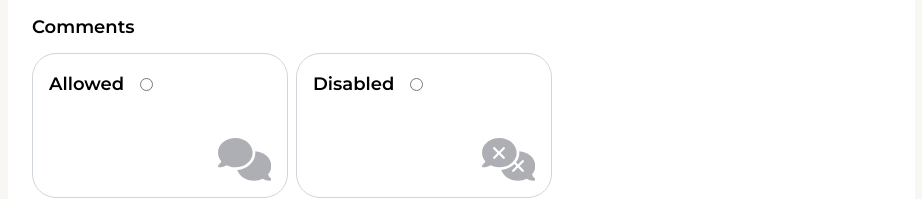
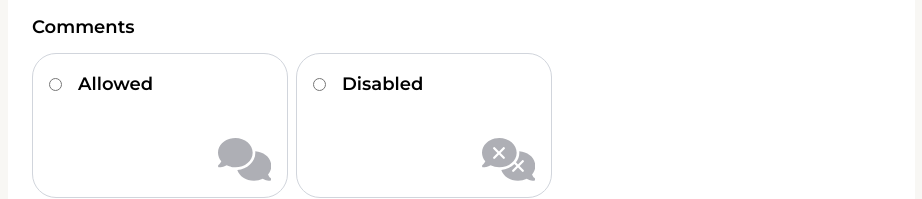
Before and after one commit to farrukh850/echolive, a website built with Vite: page create-new-post/create-new-post.html in a window 1280 px wide. Shown: the part 2343-2542 px from the top of the page, without its empty margins (24-946 px from the left). Built offline with nearby package versions, Linux system fonts and the light colour scheme.

Commit message:
Pushing first milestone pages

```diff
--- a/create-new-post/create-new-post.html
+++ b/create-new-post/create-new-post.html
@@ -386,7 +386,7 @@
                                 <div class="flex flex-col lg:flex-row items-center gap-2">
                                     <div class="rounded-2xl lg:rounded-3xl bg-white border border-gray-300 p-4  lg:min-w-3xs w-full lg:w-auto transition-all duration-200">
                                         <div class="flex items-center justify-between">
-                                            <div class="flex flex-row-reverse lg:flex-row items-center justify-start lg:justify-between gap-4">
+                                            <div class="flex flex-row-reverse items-center justify-start lg:justify-between gap-4">
                                                 <p class="text-lg font-montserrat font-semibold">Allowed</p>
                                                 <input type="radio" name="content-type" value="text-photos" class="content-type-radio">
                                             </div>
@@ -396,7 +396,7 @@
                                     </div>
                                     <div class="rounded-2xl lg:rounded-3xl bg-white border border-gray-300 p-4  lg:min-w-3xs w-full lg:w-auto transition-all duration-200">
                                         <div class="flex items-center justify-between">
-                                            <div class="flex flex-row-reverse lg:flex-row items-center justify-start lg:justify-between gap-4">
+                                            <div class="flex flex-row-reverse items-center justify-start lg:justify-between gap-4">
                                                 <p class="text-lg font-montserrat font-semibold">Disabled</p>
                                                 <input type="radio" name="content-type" value="text-photos" class="content-type-radio">
                                             </div>
```
